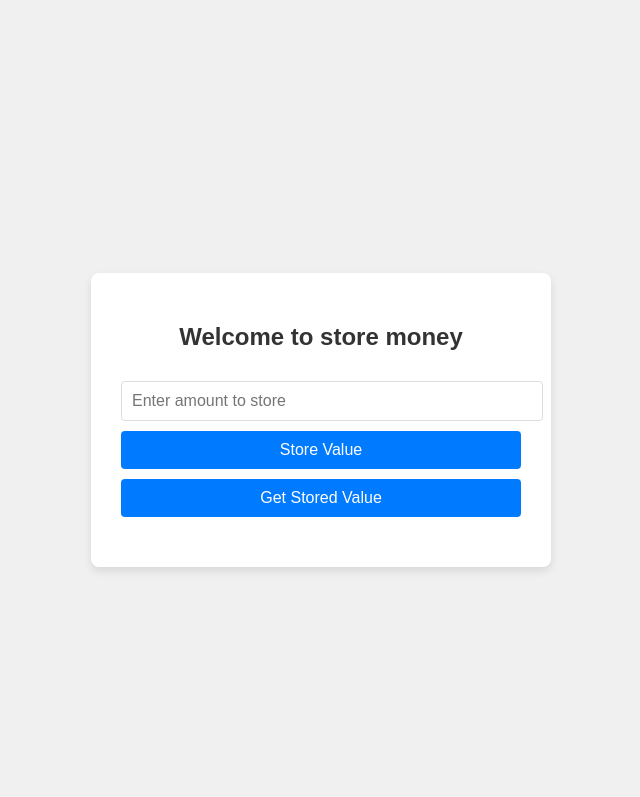
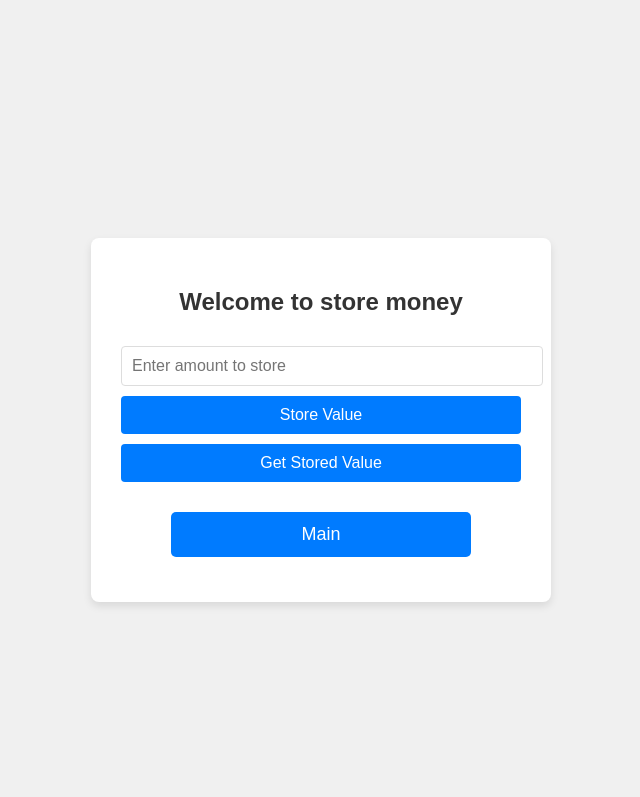
Before and after one commit to Origamiccc/SC6113-DAPP, a Flask app: page /store_money in a window 1280 px wide. Shown: the top 797 px of the page, without its empty margins (319-959 px from the left). Run offline with Flask 3, Linux system fonts and the light colour scheme; some libraries are stand-ins or nearby versions.

Commit message:
Update store_money.html

```diff
--- a/templates/store_money.html
+++ b/templates/store_money.html
@@ -4,6 +4,7 @@
     <meta charset="UTF-8">
     <meta name="viewport" content="width=device-width, initial-scale=1.0">
     <title>Ethereum DApp 5</title>
+
     <style>
         body {
             font-family: 'Arial', sans-serif;
@@ -32,6 +33,24 @@
             color: #333;
         }
 
+        form {
+            margin: 15px 0;
+        }
+
+
+        input[type="submit"] {
+            background-color: #007bff;
+            color: white;
+            padding: 12px 24px;
+            border: none;
+            border-radius: 5px;
+            font-size: 18px;
+            cursor: pointer;
+            transition: background-color 0.3s ease;
+            width: 100%;
+            max-width: 300px;
+        }
+
         input, button {
             width: 100%;
             padding: 10px;
@@ -51,6 +70,7 @@
         button:hover {
             background-color: #0056b3;
         }
+
 
         p {
             margin-top: 20px;
@@ -85,8 +105,10 @@
         <button class="btn" onclick="getValue()">Get Stored Value</button>
         <p id="storedValue"></p>
         <p id="status"></p>
+        <form action="/" method="post">
+            <input type="submit" value="Main">
+        </form>
     </div>
-
     <script src="https://cdn.jsdelivr.net/npm/web3@1.5.2/dist/web3.min.js"></script>
     <script>
         const contractAddress = '0x9b879B9B75afb8AEd86d597898670752cA2d0e05'; // Replace with your contract address
```
